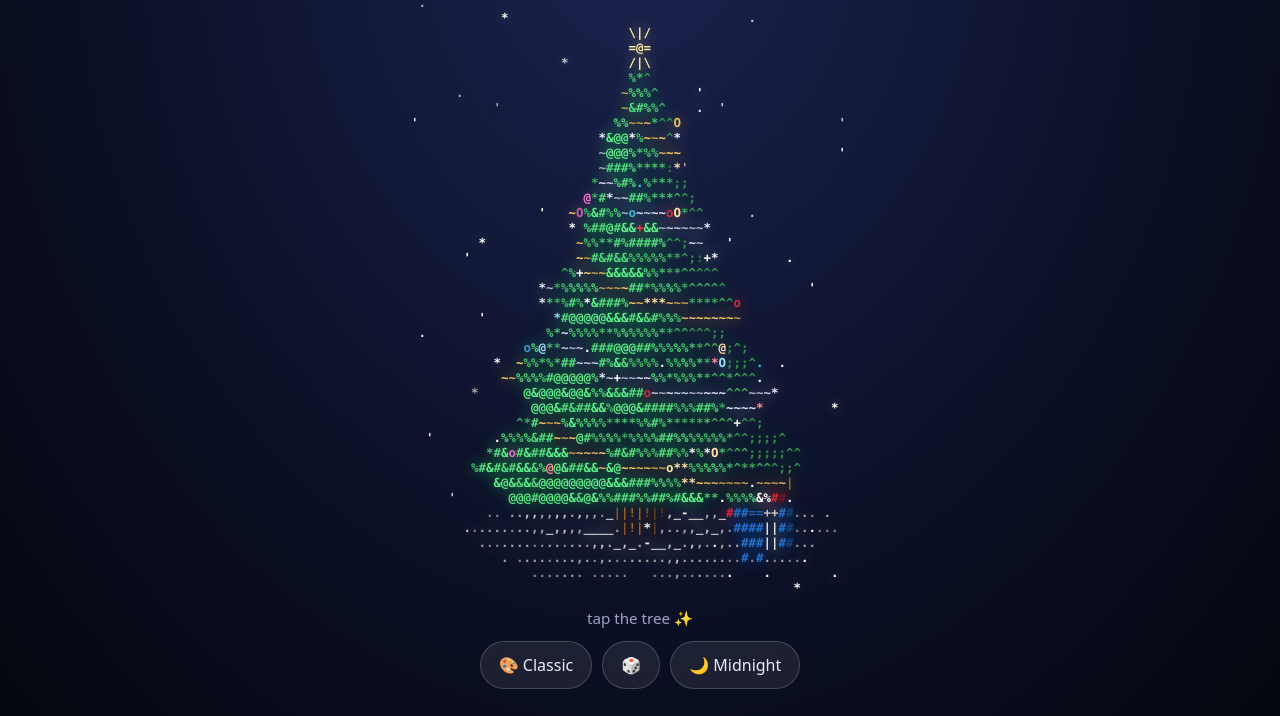
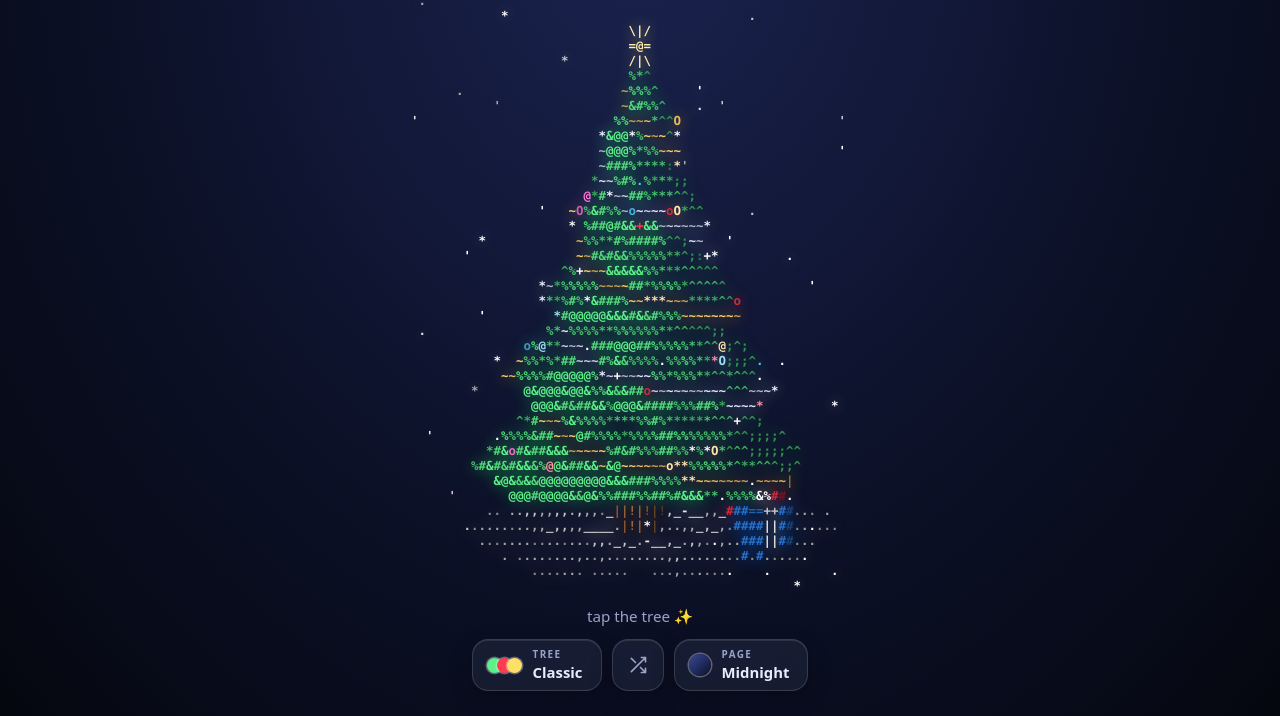
Before and after one commit to harryhoang2301/christmas-tree, a plain HTML site: page index.html in a window 1280 px wide. Shown: the part 84-800 px from the top of the page. Drawn offline with nearby package versions, Linux system fonts and the light colour scheme.

Commit message:
Restyle the controls and soften the QR code colours
Replace the emoji pill buttons with frosted-glass controls: a caption
above the current choice, colour dots for the tree palette, an orb for
the page theme and a line icon for shuffle. They stay on one row down
to 360px wide.

Give each palette muted QR colours with tone-on-tone characters, so the
code is easier on the eyes while keeping the brightness contrast that
scanners need.

Co-Authored-By: Claude Fable 5.2 <noreply@anthropic.com>

```diff
--- a/index.html
+++ b/index.html
@@ -9,19 +9,28 @@
   :root[data-theme="midnight"] {
     --bg: radial-gradient(ellipse at top, #1b2350 0%, #0b1026 60%, #05070f 100%);
     --fg: #e8ecff; --muted: #9aa3c7;
-    --btn-bg: rgba(255,255,255,.08); --btn-border: rgba(255,255,255,.18);
+    --btn-bg: rgba(255,255,255,.06); --btn-bg-hover: rgba(255,255,255,.12);
+    --btn-border: rgba(255,255,255,.14); --btn-border-hover: rgba(255,255,255,.32);
+    --btn-shadow: 0 8px 22px rgba(0,0,0,.28); --btn-sheen: rgba(255,255,255,.10);
+    --accent: #9db4ff; --orb: linear-gradient(135deg, #3a4a9a, #0b1026);
     --glow-opacity: .6;
   }
   :root[data-theme="snow"] {
     --bg: linear-gradient(#f7fafd, #dfe8f1);
     --fg: #1b2433; --muted: #5b6676;
-    --btn-bg: rgba(0,0,0,.05); --btn-border: rgba(0,0,0,.15);
+    --btn-bg: rgba(255,255,255,.66); --btn-bg-hover: rgba(255,255,255,.95);
+    --btn-border: rgba(30,50,80,.12); --btn-border-hover: rgba(30,50,80,.3);
+    --btn-shadow: 0 8px 22px rgba(40,60,90,.13); --btn-sheen: rgba(255,255,255,.9);
+    --accent: #3b6fb5; --orb: linear-gradient(135deg, #ffffff, #b9cbdf);
     --glow-opacity: 0;
   }
   :root[data-theme="cozy"] {
     --bg: radial-gradient(ellipse at top, #7a1620 0%, #4a0d12 60%, #2a0609 100%);
     --fg: #ffe8d6; --muted: #e0b8a8;
-    --btn-bg: rgba(255,255,255,.08); --btn-border: rgba(255,232,214,.25);
+    --btn-bg: rgba(255,236,222,.07); --btn-bg-hover: rgba(255,236,222,.14);
+    --btn-border: rgba(255,232,214,.18); --btn-border-hover: rgba(255,232,214,.4);
+    --btn-shadow: 0 8px 22px rgba(0,0,0,.3); --btn-sheen: rgba(255,236,222,.10);
+    --accent: #ffcf9e; --orb: linear-gradient(135deg, #c22b3a, #3a090d);
     --glow-opacity: .55;
   }
 
@@ -53,12 +62,42 @@
   #hint a { color: inherit; }
 
   .controls { display: flex; gap: 10px; flex-wrap: wrap; justify-content: center; }
-  .controls button {
-    font: inherit; font-size: 1rem; color: var(--fg);
+  .ctl {
+    display: inline-flex; align-items: center; gap: 11px;
+    height: 52px; padding: 0 18px 0 14px; border-radius: 16px;
+    font: inherit; color: var(--fg); text-align: left; cursor: pointer;
     background: var(--btn-bg); border: 1px solid var(--btn-border);
-    padding: 12px 18px; min-height: 48px; border-radius: 999px; cursor: pointer;
+    box-shadow: inset 0 1px 0 var(--btn-sheen), var(--btn-shadow);
+    -webkit-backdrop-filter: blur(12px) saturate(1.3); backdrop-filter: blur(12px) saturate(1.3);
+    transition: transform .16s ease, background-color .2s ease, border-color .2s ease;
+    -webkit-tap-highlight-color: transparent;
   }
-  .controls button:active { transform: scale(.97); }
+  .ctl[hidden] { display: none; }
+  .ctl:hover { background: var(--btn-bg-hover); border-color: var(--btn-border-hover); transform: translateY(-1px); }
+  .ctl:active { transform: scale(.97); }
+  .ctl:focus-visible { outline: 2px solid var(--accent); outline-offset: 3px; }
+  .ctl small {
+    display: block; margin-bottom: 4px; line-height: 1;
+    font-size: .62rem; font-weight: 600; letter-spacing: .14em; text-transform: uppercase; color: var(--muted);
+  }
+  .ctl b { display: block; font-size: .93rem; font-weight: 600; line-height: 1.1; white-space: nowrap; }
+  .ctl svg { width: 20px; height: 20px; flex: none; }
+  .ctl.icon { width: 52px; padding: 0; justify-content: center; color: var(--muted); }
+  .ctl.icon:hover { color: var(--fg); }
+  .ctl.icon svg { transition: transform .45s cubic-bezier(.3, 1.4, .5, 1); }
+  .ctl.icon.spun svg { transform: rotate(180deg); }
+  .swatch { display: inline-flex; flex: none; }
+  .swatch i { width: 15px; height: 15px; border-radius: 50%; box-shadow: 0 0 0 1.5px var(--btn-border-hover); }
+  .swatch i + i { margin-left: -5px; }
+  .orb { width: 22px; height: 22px; flex: none; border-radius: 50%; background: var(--orb); box-shadow: 0 0 0 1.5px var(--btn-border-hover); }
+  @media (prefers-reduced-motion: reduce) { .ctl, .ctl.icon svg { transition: none; } }
+  @media (max-width: 400px) {
+    .controls { gap: 7px; }
+    .ctl { height: 50px; padding: 0 12px 0 10px; gap: 8px; border-radius: 14px; }
+    .ctl b { font-size: .87rem; }
+    .ctl.icon { width: 46px; }
+    .swatch i { width: 13px; height: 13px; }
+  }
 </style>
 </head>
 <body>
@@ -69,11 +108,22 @@
     <canvas id="art" aria-hidden="true"></canvas>
   </div>
   <p id="hint">tap the tree ✨</p>
-  <div class="controls">
-    <button id="paletteBtn" type="button"></button>
-    <button id="shuffleBtn" type="button" aria-label="Shuffle the decorations">🎲</button>
-    <button id="themeBtn" type="button"></button>
-    <button id="motionBtn" type="button" hidden></button>
+  <div class="controls" role="group" aria-label="Appearance">
+    <button id="paletteBtn" class="ctl" type="button">
+      <span class="swatch" aria-hidden="true"><i></i><i></i><i></i></span>
+      <span><small>Tree</small><b id="paletteLabel"></b></span>
+    </button>
+    <button id="shuffleBtn" class="ctl icon" type="button" aria-label="Shuffle the decorations">
+      <svg viewBox="0 0 24 24" fill="none" stroke="currentColor" stroke-width="2" stroke-linecap="round" stroke-linejoin="round" aria-hidden="true"><path d="M16 3h5v5M4 20 21 3M21 16v5h-5M15 15l6 6M4 4l5 5"/></svg>
+    </button>
+    <button id="themeBtn" class="ctl" type="button">
+      <span class="orb" aria-hidden="true"></span>
+      <span><small>Page</small><b id="themeLabel"></b></span>
+    </button>
+    <button id="motionBtn" class="ctl" type="button" hidden>
+      <svg viewBox="0 0 24 24" fill="currentColor" aria-hidden="true"><path id="motionPath" d=""/></svg>
+      <span><small>Motion</small><b id="motionLabel"></b></span>
+    </button>
   </div>
 </main>
 
@@ -84,37 +134,37 @@ const QR_LINK = "https://www.linkedin.com/in/harry-hoang23/";
 // ───────────────────────────────────────────────────────────────────────────
 
 // foliage: [shadow, highlight] · gifts: [box, ribbon]
-// qr: dark/accent are the module and corner colours on the light page (keep them dark); ink is the hue of the characters on the tiles
+// qr: tile and corner are the soft module colours of the code; ink and cornerInk are the hues of the characters printed on them
 const PALETTES = {
   Classic: {
     foliage: ["#114a26", "#5df089"], trunk: "#9a6534", star: "#ffe066", tinsel: ["#ffd166", "#dfe9ff"],
     baubles: ["#ff3b4e", "#ffd166", "#4cc9f0", "#ff7ad9"],
     gifts: [["#d62839", "#ffe066"], ["#2a7de1", "#ffffff"], ["#8e44ad", "#ffd166"], ["#f2f2f2", "#d62839"]],
-    qr: { dark: "#0b3d20", accent: "#9e1226", ink: "#ff7a1a" },
+    qr: { tile: "#78bf96", corner: "#e0cb90", ink: "#2f8f5f", cornerInk: "#c9a85c" },
   },
   Icy: {
     foliage: ["#12395e", "#9bdcff"], trunk: "#8d99ae", star: "#e8fbff", tinsel: ["#c8f1ff", "#ffffff"],
     baubles: ["#ffffff", "#90e0ef", "#b8c0ff", "#48cae4"],
     gifts: [["#3a86ff", "#ffffff"], ["#b8c0ff", "#3a0ca3"], ["#e0fbfc", "#48cae4"], ["#5e60ce", "#caf0f8"]],
-    qr: { dark: "#0b2545", accent: "#1d4e89", ink: "#c9a0ff" },
+    qr: { tile: "#93bfdc", corner: "#cfd6ee", ink: "#3f7fb5", cornerInk: "#7f86c9" },
   },
   Neon: {
     foliage: ["#0c4a3a", "#2dffb0"], trunk: "#b026ff", star: "#fffb00", tinsel: ["#ff3df2", "#00e5ff"],
     baubles: ["#ff00ff", "#00e5ff", "#fffb00", "#ff3864"],
     gifts: [["#ff00ff", "#00e5ff"], ["#00e5ff", "#fffb00"], ["#fffb00", "#ff00ff"], ["#ff3864", "#ffffff"]],
-    qr: { dark: "#2a0845", accent: "#7a0064", ink: "#ff3df2" },
+    qr: { tile: "#74dcc0", corner: "#c3a6ee", ink: "#18a89a", cornerInk: "#8a4fd6" },
   },
   "Candy Cane": {
     foliage: ["#8a1230", "#ffd9e0"], trunk: "#c9184a", star: "#ffd166", tinsel: ["#ffffff", "#ff4d6d"],
     baubles: ["#ffffff", "#2ec4b6", "#ffd166", "#ff0a54"],
     gifts: [["#ffffff", "#ff0a54"], ["#ff0a54", "#ffffff"], ["#2ec4b6", "#ffffff"], ["#ffb3c1", "#c9184a"]],
-    qr: { dark: "#7d0a1e", accent: "#0b5c55", ink: "#ff0a54" },
+    qr: { tile: "#eeb4c0", corner: "#f2e6cb", ink: "#d6456a", cornerInk: "#c9a24a" },
   },
 };
 const THEMES = {
-  midnight: { label: "🌙 Midnight", snow: "#ffffff" },
-  snow:     { label: "❄️ Snow",     snow: "#8192a8", light: true },
-  cozy:     { label: "🔥 Cosy",     snow: "#fff1e0" },
+  midnight: { label: "Midnight", snow: "#ffffff" },
+  snow:     { label: "Snow",     snow: "#8192a8", light: true },
+  cozy:     { label: "Cosy",     snow: "#fff1e0" },
 };
 
 // ── Scene dimensions. One grid cell is 1 unit wide and 2 units tall. ──
@@ -147,7 +197,9 @@ const art = document.getElementById("art"), glow = document.getElementById("glow
 const ctx = art.getContext("2d"), gctx = glow.getContext("2d");
 const stage = document.getElementById("stage"), hint = document.getElementById("hint");
 const paletteBtn = document.getElementById("paletteBtn"), themeBtn = document.getElementById("themeBtn");
-const motionBtn = document.getElementById("motionBtn");
+const motionBtn = document.getElementById("motionBtn"), shuffleBtn = document.getElementById("shuffleBtn");
+const paletteLabel = document.getElementById("paletteLabel"), themeLabel = document.getElementById("themeLabel");
+const swatchDots = paletteBtn.querySelectorAll(".swatch i");
 const prefersReduced = matchMedia("(prefers-reduced-motion: reduce)").matches;
 
 // ── Small maths helpers ──
@@ -452,7 +504,7 @@ function buildColors() {
     const c = rgb(bases[s]);
     for (let L = 0; L < 8; L++) colorTable[s * 8 + L] = L === 7 ? mix(c, [255, 255, 255], 0.45) : mix([0, 0, 0], c, dim[L]);
   }
-  // QR tiles: bright on the dark pages, dark on the light one. Scanners judge brightness only, so each
+  // QR tiles: soft and light on the dark pages, the same hues deepened on the light one. Scanners judge brightness only, so each
   // character is kept within a few percent of its tile's brightness and differs in hue instead:
   // clear to people, invisible to a scanner.
   const light = THEMES[themeName].light;
@@ -464,14 +516,14 @@ function buildColors() {
     if (l < target - 0.5) out = out.map((v) => v + (255 - v) * (target - l) / (255 - l));
     return out;
   };
-  const lo = rgb(p.foliage[0]), hi = rgb(p.foliage[1]);
-  const tile = light ? rgb(p.qr.dark) : lo.map((v, i) => v + (hi[i] - v) * 6 / 7);
-  const fin = light ? rgb(p.qr.accent) : rgb(p.star);
+  const tile = light ? atLuma(rgb(p.qr.tile), 78) : rgb(p.qr.tile);
+  const fin = light ? atLuma(rgb(p.qr.corner), 78) : rgb(p.qr.corner);
   const step = light ? 20 : -20;
   tileMain = css(tile); tileFin = css(fin);
   inkMain = css(atLuma(rgb(p.qr.ink), luma(tile) + step));
-  inkFin = css(atLuma(hi, luma(fin) + step));
-  ornInk = p.baubles.map((b) => css(atLuma(rgb(b), luma(tile) + (light ? 20 : 0))));
+  inkFin = css(atLuma(rgb(p.qr.cornerInk), luma(fin) + step));
+  // ornaments on the code: bauble colours, calmed halfway towards the tile
+  ornInk = p.baubles.map((b) => css(atLuma(rgb(b).map((v, i) => (v + tile[i]) / 2), luma(tile) + (light ? 20 : 0))));
 }
 
 // ── Layout and drawing ──
@@ -719,15 +771,26 @@ function toggle() {
 const nextKey = (obj, cur) => { const keys = Object.keys(obj); return keys[(keys.indexOf(cur) + 1) % keys.length]; };
 function refresh() { buildColors(); if (reducedMotion) drawStatic(); }
 
-function setPalette(name) { paletteName = name; store.set("xmas.palette", name); paletteBtn.textContent = `🎨 ${name}`; refresh(); }
+function setPalette(name) {
+  paletteName = name; store.set("xmas.palette", name);
+  const p = PALETTES[name];
+  [p.foliage[1], p.baubles[0], p.star].forEach((c, i) => { swatchDots[i].style.background = c; });
+  paletteLabel.textContent = name;
+  paletteBtn.setAttribute("aria-label", `Tree colours: ${name}. Press to change.`);
+  refresh();
+}
 function setTheme(name) {
   themeName = name; store.set("xmas.theme", name);
-  document.documentElement.dataset.theme = name; themeBtn.textContent = THEMES[name].label; refresh();
+  document.documentElement.dataset.theme = name;
+  themeLabel.textContent = THEMES[name].label;
+  themeBtn.setAttribute("aria-label", `Page theme: ${THEMES[name].label}. Press to change.`);
+  refresh();
 }
 
 paletteBtn.addEventListener("click", () => setPalette(nextKey(PALETTES, paletteName)));
 themeBtn.addEventListener("click", () => setTheme(nextKey(THEMES, themeName)));
-document.getElementById("shuffleBtn").addEventListener("click", () => {
+shuffleBtn.addEventListener("click", () => {
+  shuffleBtn.classList.toggle("spun");
   for (const b of baubles) b.slot = (Math.random() * 4) | 0;
   for (const l of lights) l.slot = Math.random() < 0.5 ? S_SNOW : S_BAUB + ((Math.random() * 4) | 0);
   for (const g of gifts) g.colour = (Math.random() * 4) | 0;
@@ -735,7 +798,9 @@ document.getElementById("shuffleBtn").addEventListener("click", () => {
 });
 function updateMotionBtn() {
   motionBtn.hidden = !prefersReduced;
-  motionBtn.textContent = reducedMotion ? "▶ Play animation" : "⏸ Hold still";
+  document.getElementById("motionLabel").textContent = reducedMotion ? "Play" : "Pause";
+  document.getElementById("motionPath").setAttribute("d", reducedMotion ? "M8 5v14l11-7z" : "M7 5h4v14H7zM13 5h4v14h-4z");
+  motionBtn.setAttribute("aria-label", reducedMotion ? "Play the animation" : "Pause the animation");
 }
 motionBtn.addEventListener("click", () => {
   reducedMotion = !reducedMotion;
```
